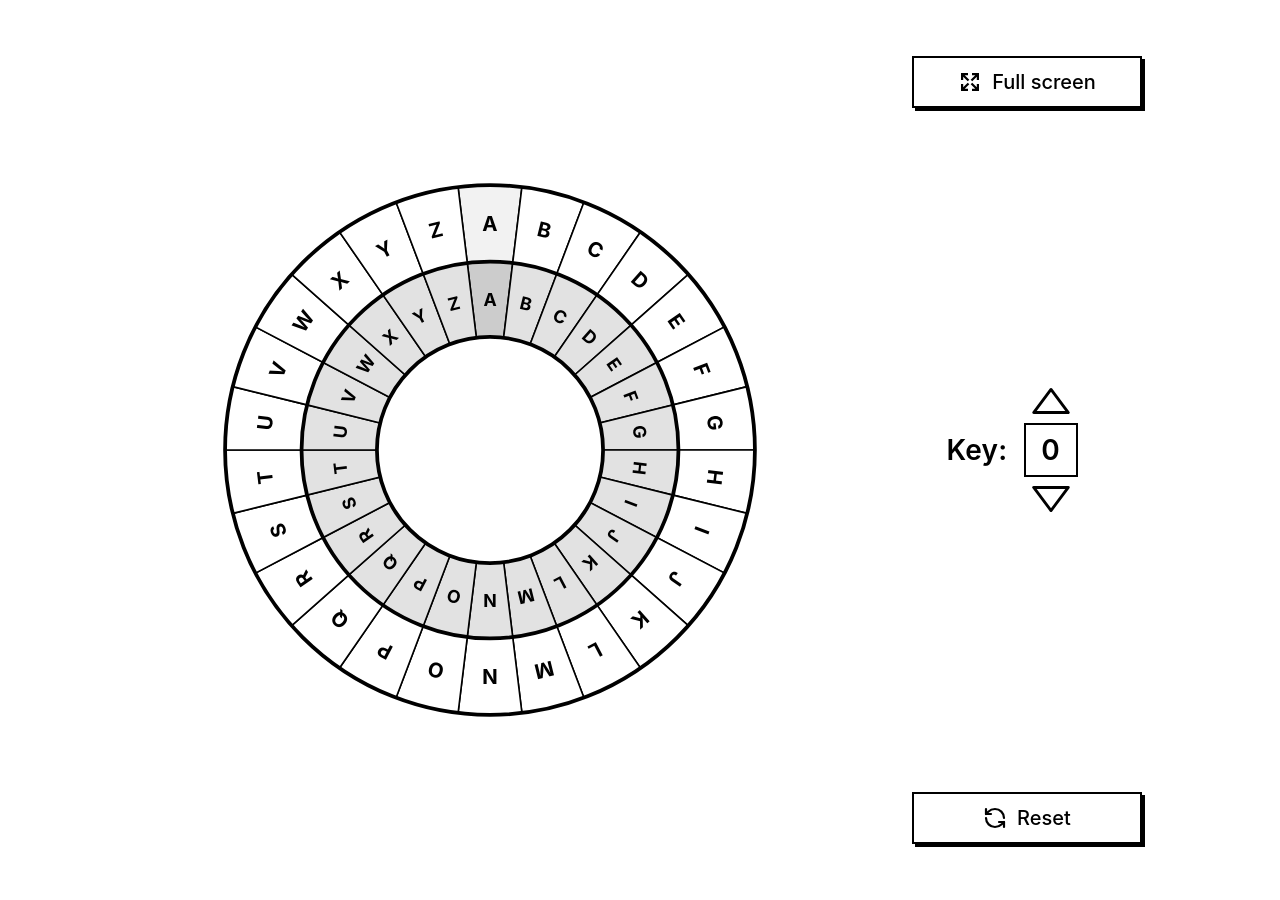
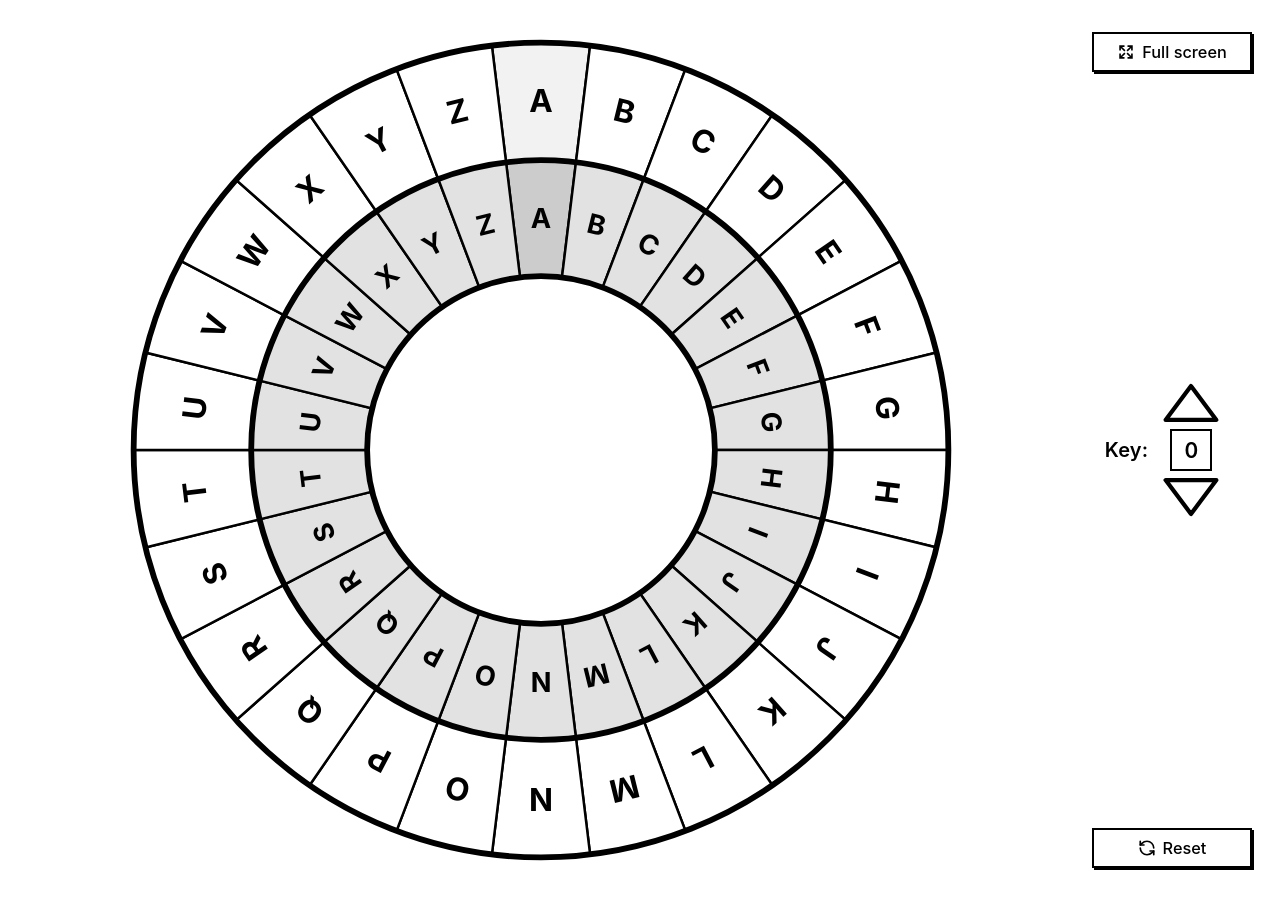
Before and after one commit to hckmd/hckmd.github.io, a Jekyll site: the page tfa/index.html, which Jekyll copies as it is, in a window 1280 px wide. Built offline with Jekyll 4.4.1, drawn with Linux system fonts in a browser that asks for light colours.

Commit message:
Adjusts size of cipher wheel

```diff
--- a/tfa/index.html
+++ b/tfa/index.html
@@ -42,7 +42,7 @@
               aria-label="Increase key"
               title="Increase key"
             >
-              <svg viewBox="0 0 36 26" width="36" height="26" aria-hidden="true">
+              <svg viewBox="0 0 36 26" width="56" height="40" aria-hidden="true">
                 <polygon points="18,3 33,23 3,23" />
               </svg>
             </button>
@@ -58,7 +58,7 @@
               aria-label="Decrease key"
               title="Decrease key"
             >
-              <svg viewBox="0 0 36 26" width="36" height="26" aria-hidden="true">
+              <svg viewBox="0 0 36 26" width="56" height="40" aria-hidden="true">
                 <polygon points="3,3 33,3 18,23" />
               </svg>
             </button>
--- a/tfa/scripts.js
+++ b/tfa/scripts.js
@@ -248,12 +248,12 @@
       }
     }
 
-    // Fallback via radial distance in normalized viewBox coordinates (520x520)
+    // Fallback via radial distance in normalized viewBox coordinates (500x500)
     const rect = svgWheel.getBoundingClientRect();
     if (!rect.width || !rect.height) {
       return null;
     }
-    const scale = 520 / rect.width;
+    const scale = 500 / rect.width;
     const dx = (event.clientX - (rect.left + rect.width / 2)) * scale;
     const dy = (event.clientY - (rect.top + rect.height / 2)) * scale;
     const dist = Math.hypot(dx, dy);
--- a/tfa/styles.css
+++ b/tfa/styles.css
@@ -26,14 +26,14 @@ body {
   min-height: 100vh;
   min-height: 100dvh;
   width: 100%;
-  max-width: 1100px;
+  max-width: 1400px;
   margin: 0 auto;
-  padding: 16px;
+  padding: 10px 12px;
   display: flex;
   flex-direction: column;
   align-items: center;
   justify-content: center;
-  gap: 20px;
+  gap: 12px;
   background-color: #ffffff;
 }
 
@@ -57,8 +57,10 @@ body {
 }
 
 .wheel-wrapper {
-  width: min(88vw, 56vh, 460px);
-  height: min(88vw, 56vh, 460px);
+  width: min(95vw, 72vh, 620px);
+  height: min(95vw, 72vh, 620px);
+  width: min(95vw, 72dvh, 620px);
+  height: min(95vw, 72dvh, 620px);
   display: flex;
   align-items: center;
   justify-content: center;
@@ -172,7 +174,7 @@ body {
   flex-direction: column;
   align-items: center;
   justify-content: center;
-  gap: 18px;
+  gap: 10px;
   width: 100%;
   flex-shrink: 0;
 }
@@ -182,7 +184,7 @@ body {
   flex-direction: row;
   align-items: center;
   justify-content: center;
-  gap: 24px;
+  gap: 16px;
   width: 100%;
 }
 
@@ -191,11 +193,11 @@ body {
   display: flex;
   flex-direction: row;
   align-items: center;
-  gap: 12px;
+  gap: 8px;
 }
 
 .key-label {
-  font-size: 1.35rem;
+  font-size: 1.05rem;
   font-weight: 600;
   letter-spacing: 0.01em;
 }
@@ -204,13 +206,13 @@ body {
   display: flex;
   flex-direction: column;
   align-items: center;
-  gap: 5px;
+  gap: 3px;
 }
 
 .spinner-btn {
   background: transparent;
   border: none;
-  padding: 2px;
+  padding: 1px;
   cursor: pointer;
   display: flex;
   align-items: center;
@@ -218,6 +220,11 @@ body {
   color: #000000;
   touch-action: manipulation;
   transition: transform 0.1s ease;
+}
+
+.spinner-btn svg {
+  width: 56px;
+  height: 40px;
 }
 
 .spinner-btn svg polygon {
@@ -246,13 +253,13 @@ body {
 }
 
 .key-display {
-  min-width: 48px;
-  height: 46px;
-  padding: 0 8px;
-  border: 2.5px solid #000000;
+  min-width: 38px;
+  height: 36px;
+  padding: 0 6px;
+  border: 2px solid #000000;
   background-color: #ffffff;
   color: #000000;
-  font-size: 1.45rem;
+  font-size: 1.15rem;
   font-weight: 600;
   display: flex;
   align-items: center;
@@ -266,13 +273,13 @@ body {
   display: inline-flex;
   align-items: center;
   justify-content: center;
-  gap: 10px;
+  gap: 7px;
   background-color: #ffffff;
   color: #000000;
-  border: 2.5px solid #000000;
-  box-shadow: 3px 3px 0px #000000;
-  padding: 12px 22px;
-  font-size: 1.25rem;
+  border: 2px solid #000000;
+  box-shadow: 2px 2px 0px #000000;
+  padding: 7px 14px;
+  font-size: 0.98rem;
   font-weight: 500;
   font-family: inherit;
   cursor: pointer;
@@ -287,7 +294,7 @@ body {
 
 .action-btn:active {
   background-color: #e4e4e4;
-  transform: translate(2px, 2px);
+  transform: translate(1px, 1px);
   box-shadow: 1px 1px 0px #000000;
 }
 
@@ -297,17 +304,17 @@ body {
 }
 
 .btn-icon {
-  width: 24px;
-  height: 24px;
+  width: 18px;
+  height: 18px;
   flex-shrink: 0;
 }
 
 .reset-btn {
-  min-width: 155px;
+  min-width: 110px;
 }
 
 .fullscreen-btn {
-  min-width: 205px;
+  min-width: 145px;
 }
 
 /* Tablet and Desktop Layout (matches Tablet.png) */
@@ -316,27 +323,29 @@ body {
     flex-direction: row;
     align-items: stretch;
     justify-content: space-between;
-    padding: 32px 48px;
-    gap: 40px;
+    padding: 16px 28px;
+    gap: 24px;
   }
 
   .wheel-section {
-    flex: 1 1 62%;
+    flex: 1 1 auto;
     justify-content: center;
     align-items: center;
   }
 
   .wheel-wrapper {
-    width: min(56vw, 82vh, 560px);
-    height: min(56vw, 82vh, 560px);
+    width: min(74vw, 92vh, 860px);
+    height: min(74vw, 92vh, 860px);
+    width: min(74vw, 92dvh, 860px);
+    height: min(74vw, 92dvh, 860px);
   }
 
   .controls-section {
-    flex: 0 0 260px;
+    flex: 0 0 175px;
     flex-direction: column;
-     justify-content: space-between;
+    justify-content: space-between;
     align-items: flex-end;
-    padding: 24px 0;
+    padding: 16px 0;
   }
 
   /* Flatten key-reset-row so Full screen is at top, Key in middle, Reset at bottom */
@@ -346,54 +355,61 @@ body {
 
   .fullscreen-btn {
     order: 1;
-    width: 230px;
+    width: 160px;
   }
 
   .key-control {
     order: 2;
     align-self: center;
-    gap: 16px;
+    gap: 10px;
   }
 
   .key-label {
-    font-size: 1.75rem;
+    font-size: 1.25rem;
   }
 
   .key-display {
-    min-width: 54px;
-    height: 54px;
-    font-size: 1.75rem;
+    min-width: 42px;
+    height: 42px;
+    font-size: 1.3rem;
   }
 
   .spinner-btn svg {
-    width: 42px;
-    height: 30px;
+    width: 64px;
+    height: 44px;
   }
 
   .reset-btn {
     order: 3;
-    width: 230px;
+    width: 160px;
+  }
+
+  .action-btn {
+    padding: 8px 14px;
+    font-size: 1.02rem;
   }
 }
 
 /* Landscape phone optimization (short viewports < 768px wide) */
 @media (max-width: 767px) and (max-height: 640px) {
   .app-container {
-    gap: 10px;
-    padding: 8px 12px;
+    gap: 8px;
+    padding: 6px 10px;
   }
 
   .wheel-wrapper {
-    width: min(76vw, 48vh, 320px);
-    height: min(76vw, 48vh, 320px);
+    width: min(84vw, 62vh, 420px);
+    height: min(84vw, 62vh, 420px);
+    width: min(84vw, 62dvh, 420px);
+    height: min(84vw, 62dvh, 420px);
   }
 
   .controls-section {
-    gap: 10px;
+    gap: 6px;
   }
 
   .action-btn {
-    padding: 8px 16px;
-    font-size: 1.05rem;
+    padding: 5px 12px;
+    font-size: 0.9rem;
   }
 }
```
Also changed, not shown: other parts of tfa/index.html (+1 -1 lines).
